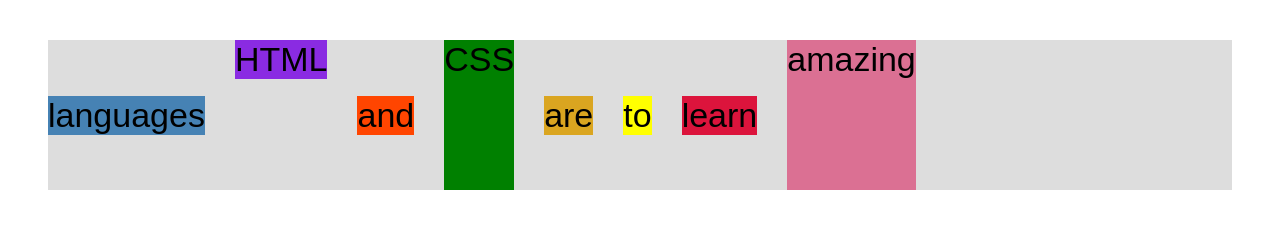
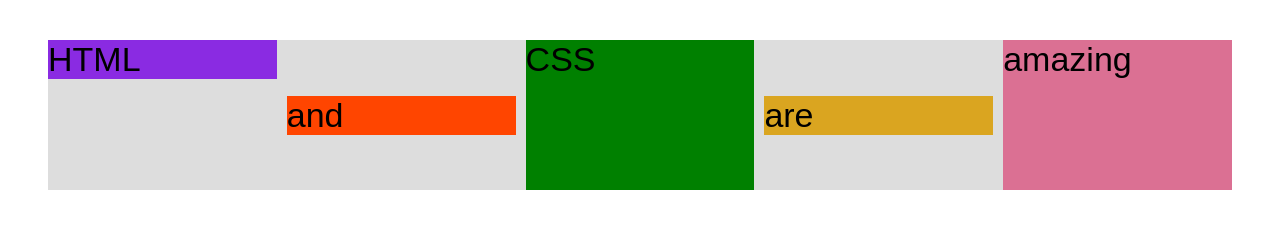
Before and after one commit to VictorHxHugo/Layouts-Fundamentals, a plain HTML site: page flexbox.html in a window 1280 px wide. Drawn offline with Linux system fonts and the light colour scheme.

Commit message:
The flex Property

```diff
--- a/flexbox.html
+++ b/flexbox.html
@@ -43,12 +43,29 @@
         display: flex;
         align-items: center;
         justify-content: flex-start;
-        gap: 30px;
+        gap: 10px;
+      }
+
+      .el {
+        /* DEFAULTS
+        flex-grow: 0;
+        flex-shrink: 1;
+        flex-basis: auto;
+        */
+
+        /* flex-basis: 200px; */
+        /* flex-shrink: 0; */
+        /* flex-grow: 1; */
+
+        /* flex: 0 0 200px;  */
+
+        flex: 1;
       }
 
       .el--1 {
         align-self: flex-start;
         /* order 2; */
+        /* flex-grow: 3; */
       }
       .el--5 {
         align-self: stretch;
@@ -66,9 +83,9 @@
       <div class="el el--3">CSS</div>
       <div class="el el--4">are</div>
       <div class="el el--5">amazing</div>
-      <div class="el el--6">languages</div>
+      <!-- <div class="el el--6">languages</div>
       <div class="el el--7">to</div>
-      <div class="el el--8">learn</div>
+      <div class="el el--8">learn</div> -->
     </div>
   </body>
 </html>
```
